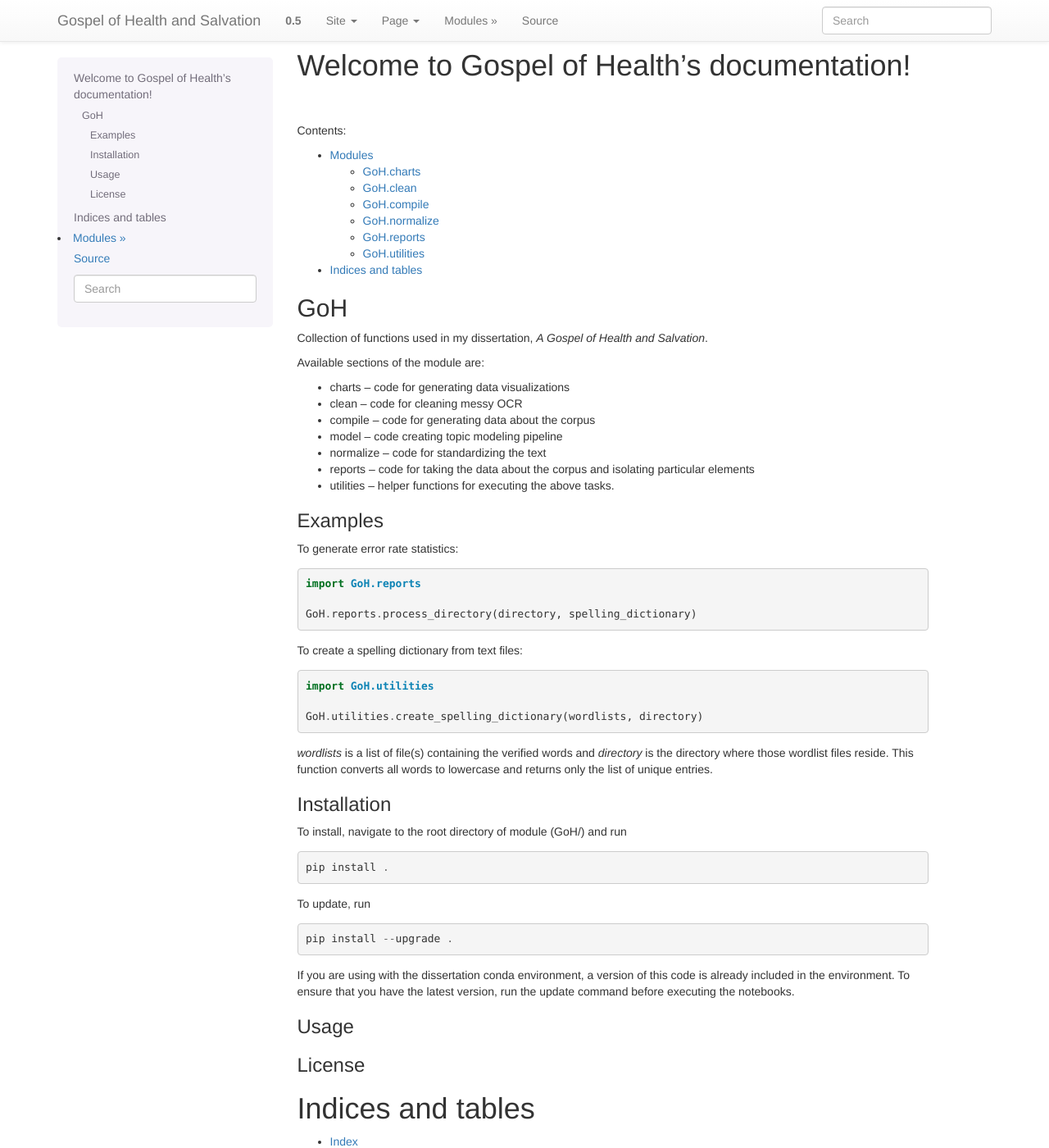
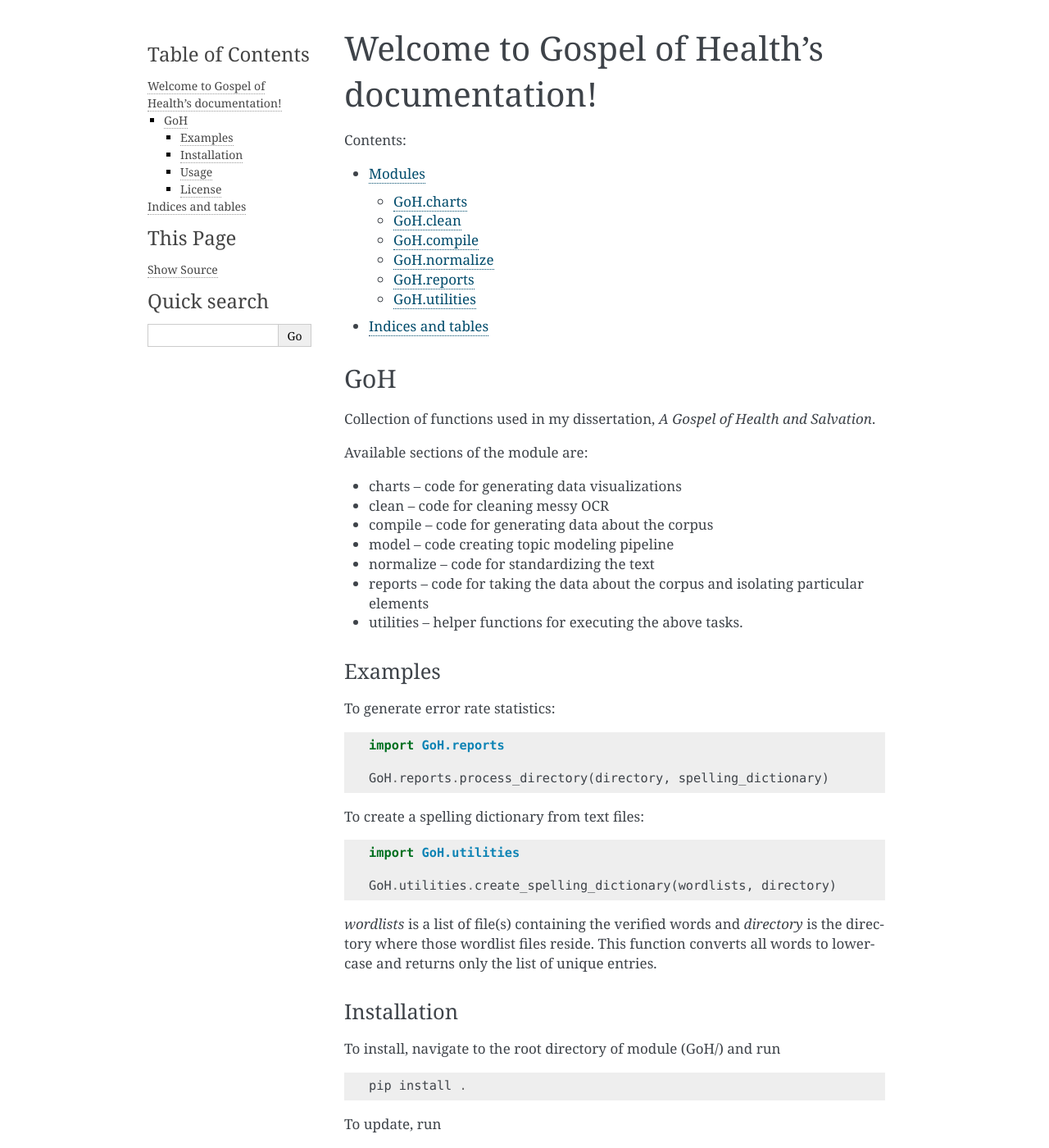
Before and after one commit to jerielizabeth/GoH, a Sphinx documentation site: the page built from docs/index.rst, in a window 1280 px wide and 1400 px high. Shown: the whole window at 82% size. Built offline with Sphinx 7.4.7, drawn with Linux system fonts in a browser that asks for light colours; some of the changed text lies outside the part shown.

Commit message:
changing theme

```diff
--- a/docs/conf.py
+++ b/docs/conf.py
@@ -104,12 +104,12 @@ import sphinx_rtd_theme
 # The theme to use for HTML and HTML Help pages.  See the documentation for
 # a list of builtin themes.
 #
-# html_theme = 'alabaster'
+html_theme = 'alabaster'
 # html_theme = "sphinx_rtd_theme"
 # html_theme_path = [sphinx_rtd_theme.get_html_theme_path()]
 
-html_theme = 'bootstrap'
-html_theme_path = sphinx_bootstrap_theme.get_html_theme_path()
+# html_theme = 'bootstrap'
+# html_theme_path = sphinx_bootstrap_theme.get_html_theme_path()
 
 # Theme options are theme-specific and customize the look and feel of a theme
 # further.  For a list of options available for each theme, see the
```
